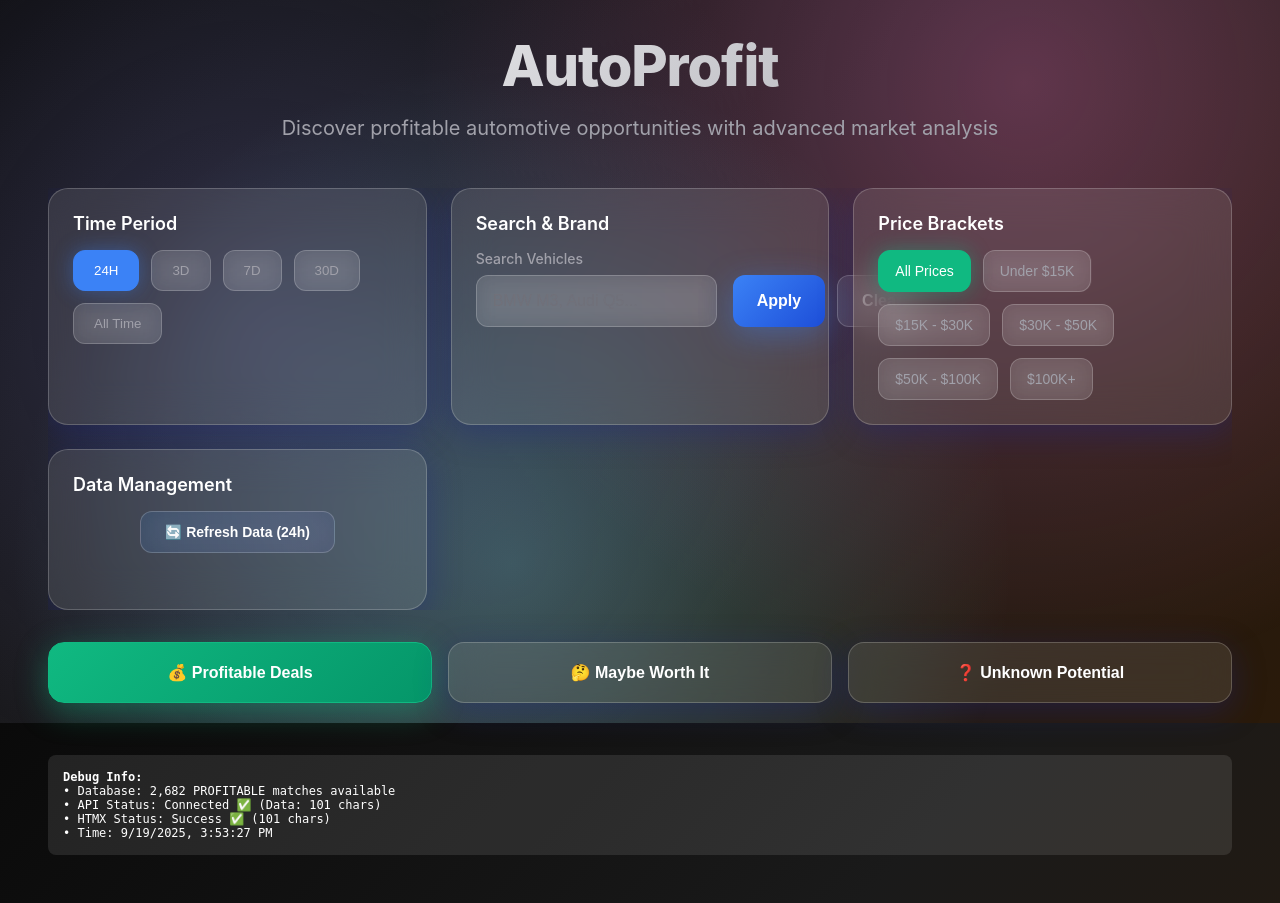
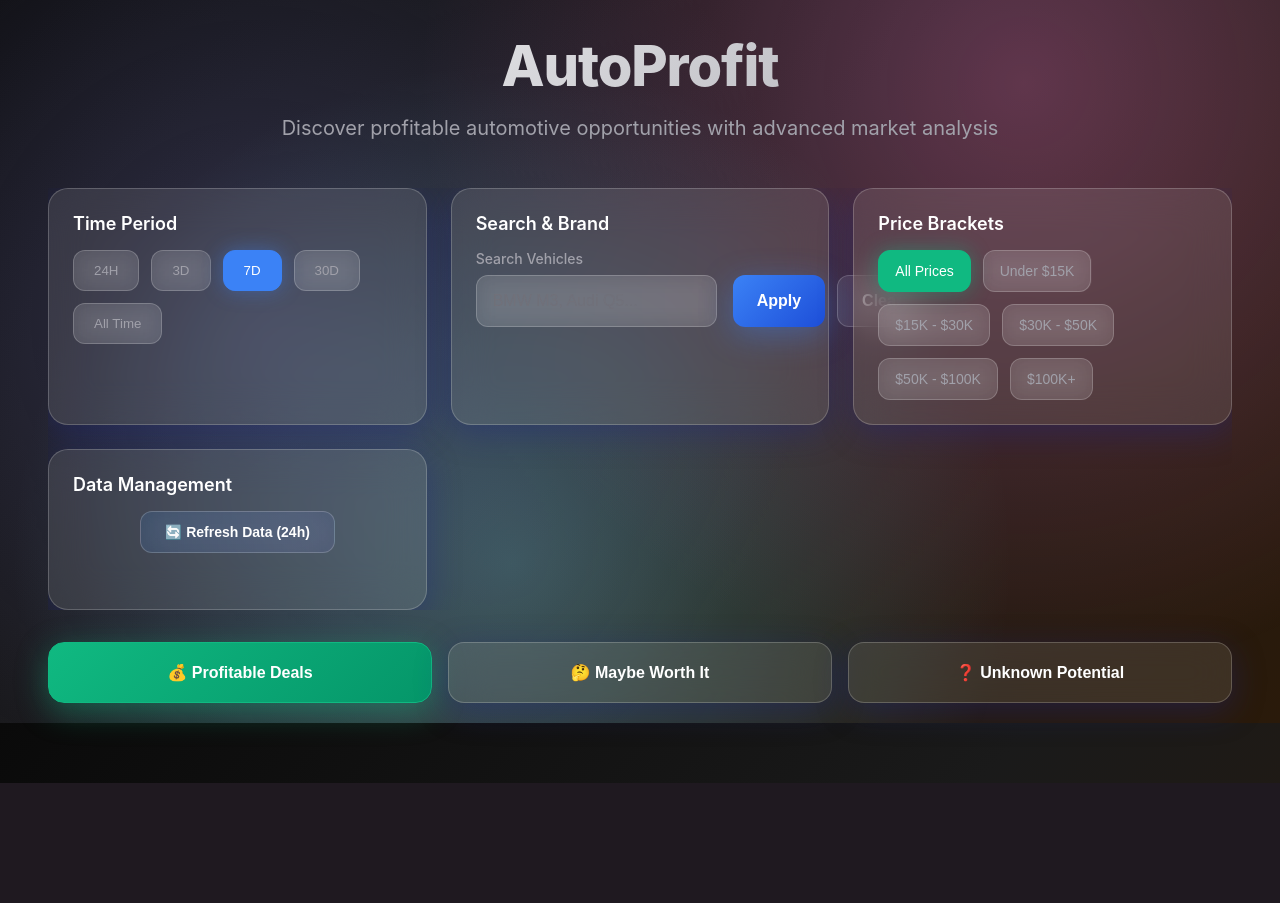
Before and after one commit to Simplufy/Automonitorv69, a FastAPI app: page / in a window 1280 px wide. Shown: the part 77-980 px from the top of the page. After the commit the page ends 860 px from the top, so only its background shows below. Run offline with FastAPI, Linux system fonts and the light colour scheme; data that the repository does not hold is empty; parts of the project's set-up code (start-up, migrations or seed data) failed here and were passed over; some libraries are stand-ins or nearby versions.

Commit message:
Update the dashboard to show more listings over different time periods
Adds support for 3-day and 30-day listing filters in the backend and updates the default view in the frontend to display 7 days of listings, resolving issues with missing data and improving usability.

Replit-Commit-Author: Agent
Replit-Commit-Session-Id: 716a6384-2f5e-47f5-bfd1-870b09d61bcf
Replit-Commit-Checkpoint-Type: full_checkpoint
Replit-Commit-Screenshot-Url: https://storage.googleapis.com/screenshot-production-us-central1/cbdf3516-c201-4403-9261-82c1e7cde1fe/716a6384-2f5e-47f5-bfd1-870b09d61bcf/BXEE8O2

```diff
--- a/app/templates/dashboard.html
+++ b/app/templates/dashboard.html
@@ -15,9 +15,9 @@
     <div class="filter-card glass-card">
       <h3 class="filter-title">Time Period</h3>
       <div class="time-filters">
-        <button class="time-toggle active" data-timeframe="24h" onclick="setTimeFilter(this)">24H</button>
+        <button class="time-toggle" data-timeframe="24h" onclick="setTimeFilter(this)">24H</button>
         <button class="time-toggle" data-timeframe="3d" onclick="setTimeFilter(this)">3D</button>
-        <button class="time-toggle" data-timeframe="7d" onclick="setTimeFilter(this)">7D</button>
+        <button class="time-toggle active" data-timeframe="7d" onclick="setTimeFilter(this)">7D</button>
         <button class="time-toggle" data-timeframe="30d" onclick="setTimeFilter(this)">30D</button>
         <button class="time-toggle" data-timeframe="" onclick="setTimeFilter(this)">All Time</button>
       </div>
@@ -78,20 +78,11 @@
   </div>
 
   <!-- Results -->
-  <div id="results" hx-get="/listings?category=PROFITABLE&timeframe=24h" hx-trigger="load" hx-indicator="#loading">
-    <div class="loading-state" id="loading">
+  <div id="results" hx-get="/listings?category=PROFITABLE&timeframe=7d" hx-trigger="load">
+    <div class="loading-state">
       <div class="loading-spinner"></div>
       <p>Loading profitable deals...</p>
     </div>
-  </div>
-
-  <!-- Debug Info (remove after fixing) -->
-  <div style="margin-top: 20px; padding: 15px; background: rgba(255,255,255,0.1); border-radius: 8px; font-family: monospace; font-size: 12px;">
-    <strong>Debug Info:</strong><br>
-    • Database: 2,682 PROFITABLE matches available<br>
-    • API Status: <span id="api-status">Testing...</span><br>
-    • HTMX Status: <span id="htmx-status">Loading...</span><br>
-    • Time: <span id="debug-time"></span>
   </div>
 </div>
 
@@ -99,7 +90,7 @@
 // State management
 let currentFilters = {
   category: 'PROFITABLE',
-  timeframe: '24h',
+  timeframe: '7d',
   search: '',
   minPrice: '',
   maxPrice: ''
@@ -112,53 +103,6 @@ document.addEventListener('DOMContentLoaded', function() {
       applyFilters();
     }
   });
-
-  // Debug info update
-  document.getElementById('debug-time').textContent = new Date().toLocaleString();
-
-  // Test API connectivity
-  fetch('/listings?category=PROFITABLE&timeframe=24h')
-    .then(response => {
-      document.getElementById('api-status').textContent = 'Connected ✅ (' + response.status + ')';
-      return response.text();
-    })
-    .then(data => {
-      if (data.length > 100) {
-        document.getElementById('api-status').textContent = 'Connected ✅ (Data: ' + data.length + ' chars)';
-      } else {
-        document.getElementById('api-status').textContent = 'Connected ⚠️ (Low data: ' + data.length + ' chars)';
-      }
-    })
-    .catch(error => {
-      document.getElementById('api-status').textContent = 'Failed ❌ (' + error.message + ')';
-    });
-
-  // Check HTMX status
-  if (typeof htmx !== 'undefined') {
-    document.getElementById('htmx-status').textContent = 'Loaded ✅';
-
-    // Add HTMX event listeners for debugging
-    document.body.addEventListener('htmx:beforeRequest', function(e) {
-      console.log('HTMX: Starting request to', e.detail.requestConfig.path);
-      document.getElementById('htmx-status').textContent = 'Requesting... ⏳';
-    });
-
-    document.body.addEventListener('htmx:afterRequest', function(e) {
-      console.log('HTMX: Request completed', e.detail.xhr.status);
-      if (e.detail.xhr.status === 200) {
-        document.getElementById('htmx-status').textContent = 'Success ✅ (' + e.detail.xhr.responseText.length + ' chars)';
-      } else {
-        document.getElementById('htmx-status').textContent = 'Error ❌ (' + e.detail.xhr.status + ')';
-      }
-    });
-
-    document.body.addEventListener('htmx:responseError', function(e) {
-      console.log('HTMX: Response error', e.detail);
-      document.getElementById('htmx-status').textContent = 'Response Error ❌';
-    });
-  } else {
-    document.getElementById('htmx-status').textContent = 'Missing ❌';
-  }
 });
 
 
```
Also changed, not shown: app/routes/web_front.py (+9 -0 lines).
